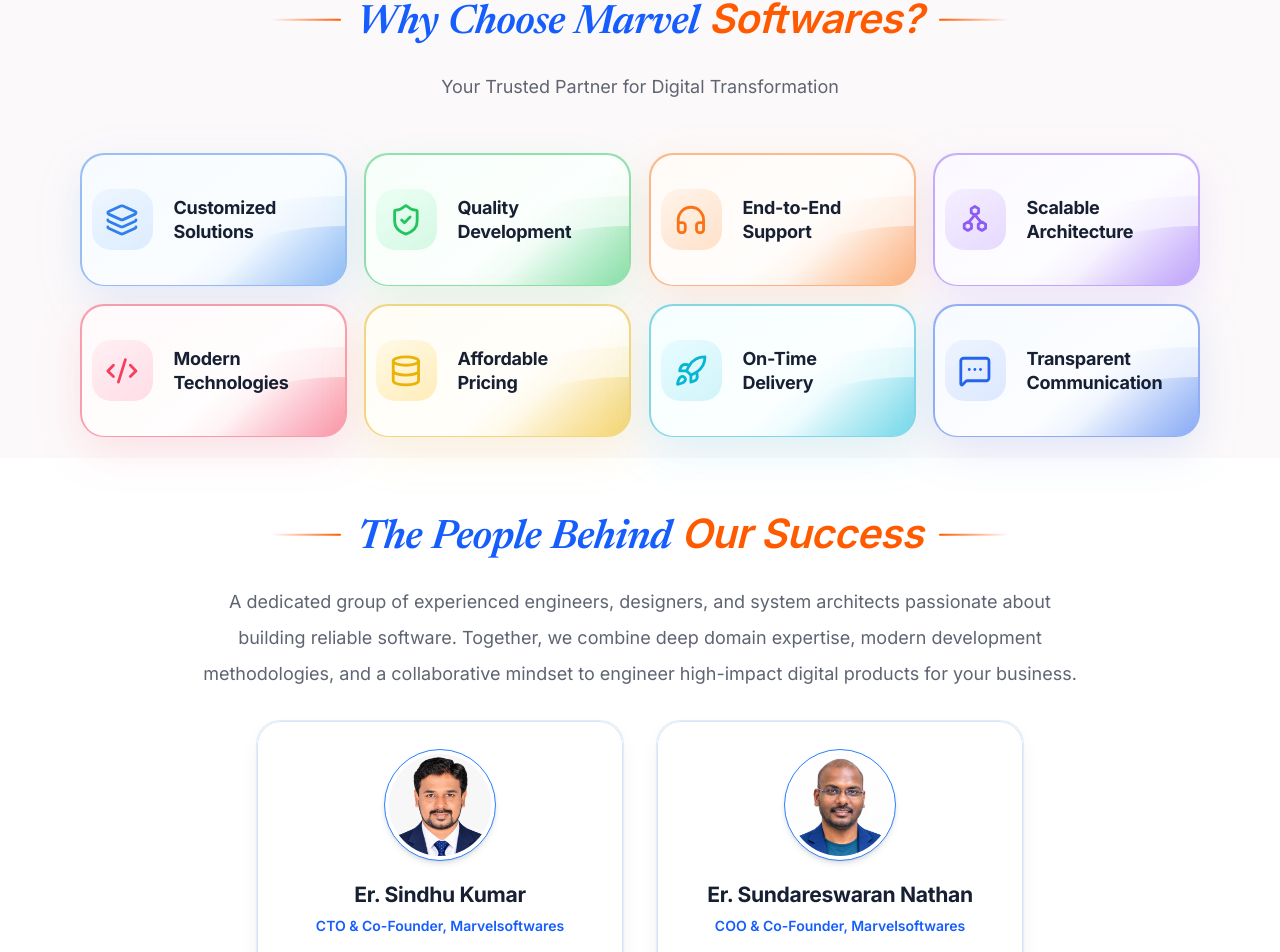
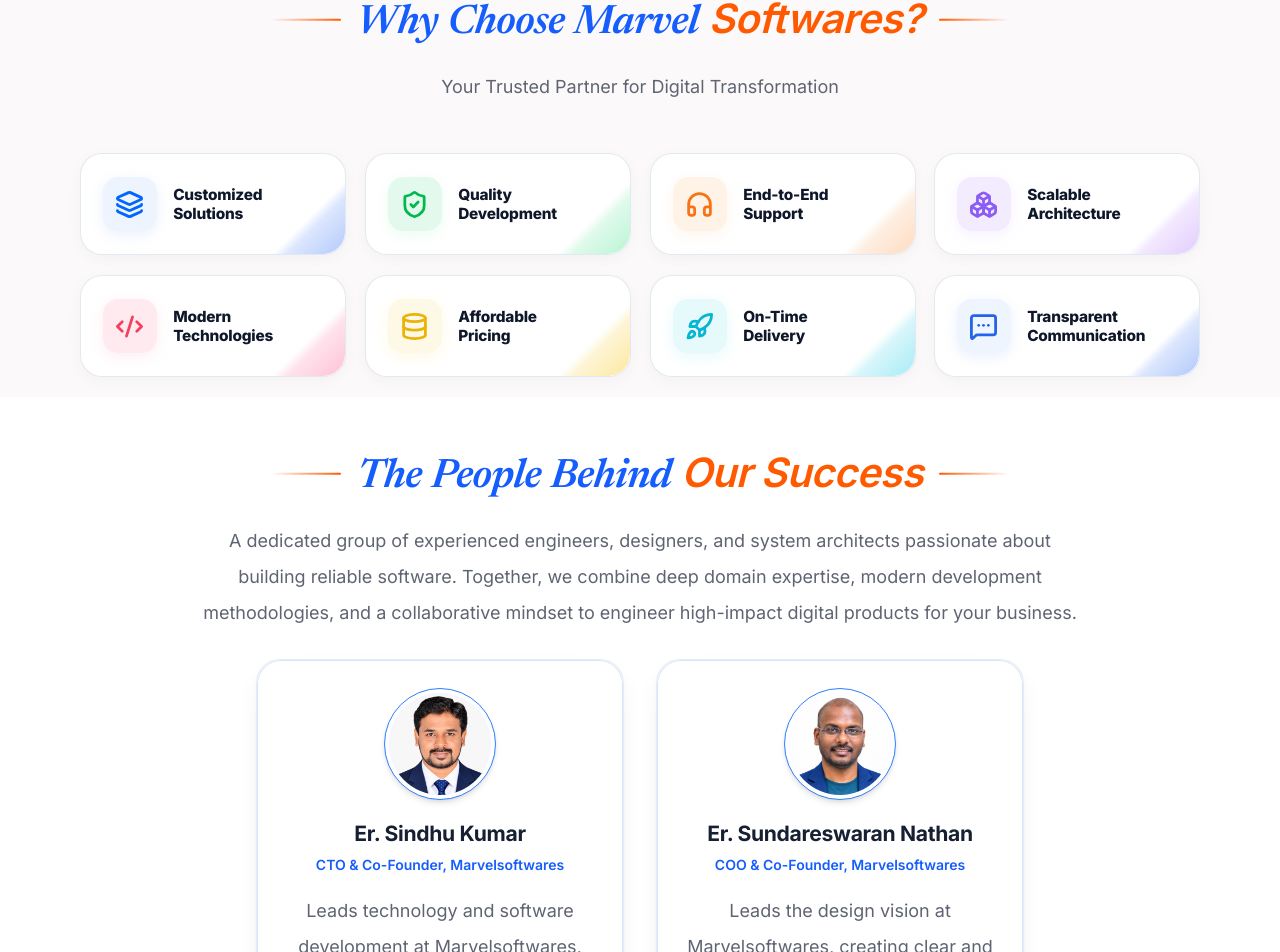
Before and after one commit to Lethinkj/marvel-softwares, a React (Vite) app: page / in a window 1280 px wide. Shown: the part 7478-8430 px from the top of the page. Built offline with nearby package versions, Linux system fonts and the light colour scheme; no server answers; a web font is replaced by a local one.

Commit message:
redesign why chose us

```diff
--- a/src/components/WhyChooseMarvel.tsx
+++ b/src/components/WhyChooseMarvel.tsx
@@ -1,5 +1,6 @@
 import React from 'react'
 import {
+  Boxes,
   CodeXml,
   Database,
   Headphones,
@@ -16,23 +17,6 @@ interface ValueCard {
   theme: string
   icon: React.ReactNode
 }
-
-const HexNetworkIcon = (
-  <svg
-    viewBox="0 0 24 24"
-    fill="none"
-    stroke="currentColor"
-    strokeWidth="1.8"
-    strokeLinecap="round"
-    strokeLinejoin="round"
-  >
-    <path d="M12 2.5 14.6 4v3L12 8.5 9.4 7V4L12 2.5Z" />
-    <path d="M7 13.5 9.6 15v3L7 19.5 4.4 18v-3L7 13.5Z" />
-    <path d="M17 13.5 19.6 15v3L17 19.5 14.4 18v-3L17 13.5Z" />
-    <path d="M12 8.5 8.1 13.1" />
-    <path d="M12 8.5 15.9 13.1" />
-  </svg>
-)
 
 const valueCards: ValueCard[] = [
   // Row 1
@@ -58,7 +42,7 @@ const valueCards: ValueCard[] = [
     id: 'scalable-architecture',
     title: ['Scalable', 'Architecture'],
     theme: 'purple',
-    icon: HexNetworkIcon,
+    icon: <Boxes />,
   },
   // Row 2
   {
@@ -103,19 +87,15 @@ export const WhyChooseMarvel: React.FC = () => {
       <div className="why-marvel-grid">
         {valueCards.map((item, index) => (
           <AnimatedSection key={item.id} delay={index * 0.04} className="h-full">
-            <article className={`why-marvel-card-shell why-theme--${item.theme}`}>
-              <div className="why-card-inner">
-                <div className="why-card-content">
+            <article className={`why-marvel-card why-theme--${item.theme}`}>
               <div className="why-card-icon" aria-hidden="true">
                 {item.icon}
               </div>
-                  <h3 className="text-card-title why-card-title">
+              <h3 className="why-card-title">
                 {item.title[0]}
                 <br />
                 {item.title[1]}
               </h3>
-                </div>
-              </div>
             </article>
           </AnimatedSection>
         ))}
```
Also changed, not shown: src/index.css. Lines whose indentation alone changed are shown as unchanged.
